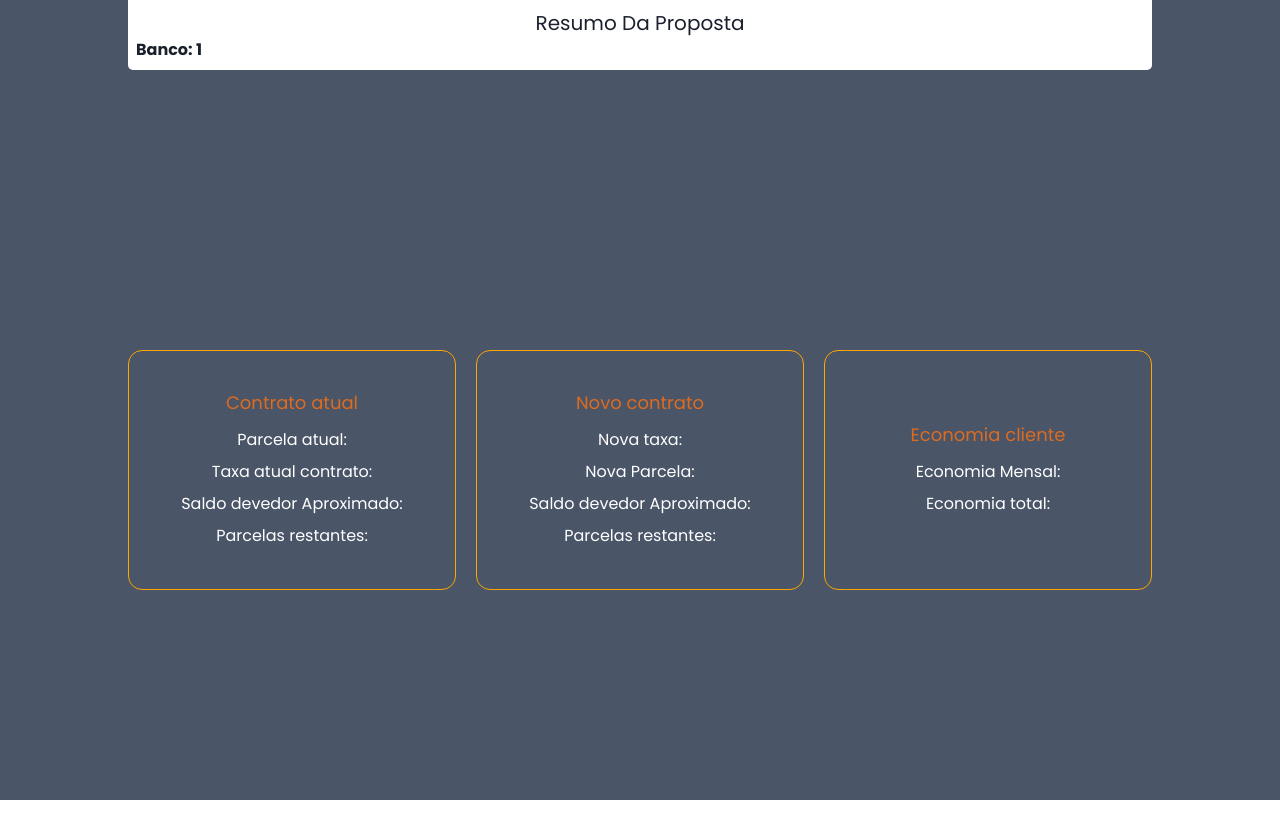
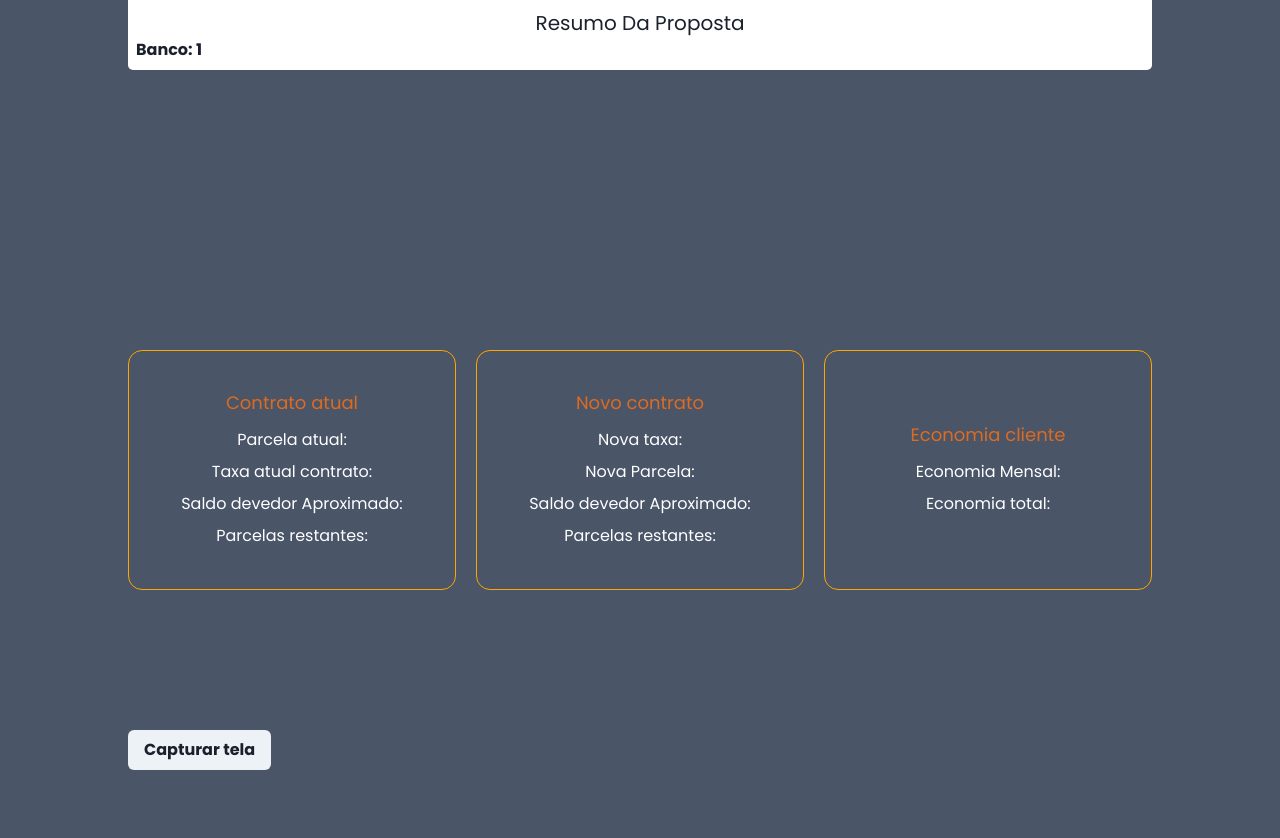
Before and after one commit to qualiconsig/calculadora, a Next.js app: page /calculator/page/1 in a window 1280 px wide. Shown: the top 838 px of the page. Built offline with nearby package versions, Linux system fonts and the light colour scheme.

Commit message:
adjust print button

```diff
--- a/src/pages/calculator/page/[slug].tsx
+++ b/src/pages/calculator/page/[slug].tsx
@@ -1,10 +1,42 @@
-import { Box, Flex, Text } from "@chakra-ui/react";
+import { Box, Button, Flex, Text } from "@chakra-ui/react";
+import html2canvas from "html2canvas";
 import { useRouter } from "next/router";
-import { useEffect, useState } from "react";
+import { useEffect, useRef, useState } from "react";
 
 export default function Resumo () {
   const router = useRouter()
   const valRouter:any = router.query.slug
+
+  const [screentext, setScreenText] = useState<string>()
+  const captureRef = useRef<HTMLDivElement>(null);
+
+  const handleCaptured = () => {
+    if (captureRef.current) {
+        html2canvas(captureRef.current).then(canvas => {
+            if (canvas) {
+                canvas.toBlob(blob => {
+                    if (blob) {
+                        const item = new ClipboardItem({ 'image/png': blob });
+                        navigator.clipboard.write([item]).then(() => {
+                          setScreenText("Captura de tela copiada para a área de transferência!");
+                          setTimeout(() => {
+                            setScreenText('');
+                          }, 2000); // Definindo o temporizador para 2 segundos
+                        }).catch(err => {
+                            console.error("Erro ao copiar a captura de tela para a área de transferência:", err);
+                        });
+                    } else {
+                        console.error("Erro ao criar o blob da captura.");
+                    }
+                }, 'image/png');
+            } else {
+                console.error("Erro ao criar o canvas da captura.");
+            }
+        });
+    } else {
+        console.error("Elemento de captura não encontrado.");
+    }
+  };
 
   const [val, setval] = useState()
   const [val1, setval1] = useState()
@@ -33,15 +65,24 @@ export default function Resumo () {
     percorrerRota()
   },[])
 
+  useEffect(() => {
+    if (screentext) {
+      const timeout = setTimeout(() => {
+        setScreenText('');
+      }, 2000); // Definindo o temporizador para 2 segundos
+      return () => clearTimeout(timeout); // Limpa o temporizador ao desmontar o componente
+    }
+  }, [screentext]);
+
   return (
-    <Flex h={'100vh'}  bg={'gray.600'} >
+    <>
+    <Flex   bg={'gray.600'} ref={captureRef} flexDir={'column'} >
       <Box margin={'0 auto'} w={'80vw'}>
         <Box bg={'white'} p={2} borderBottomRadius={5}>
           <Text fontSize={'20px'} textAlign={'center'}>Resumo Da Proposta</Text>
           <Text fontWeight={'bold'}>Banco: {val}</Text>
         </Box>
         <Flex gap={5}  h={'100vh'} justifyContent={'space-between'}  align={'center'}>
-
           <Box borderRadius={'14px'} alignContent={'center'} h={'30%'} w={'35%'} border={'1px solid orange'} p={2}>
             <Text mb={2} textAlign={'center'}  fontSize={'18px'} color={'orange.500'}>Contrato atual</Text>
             <Box textAlign={'center'} color={'white'} lineHeight={2}>
@@ -67,8 +108,17 @@ export default function Resumo () {
               <Text>Economia total: {val8}</Text>
             </Box>
           </Box>
+
+          {screentext &&
+          <Text position={'absolute'} margin={'0 auto'} bg={'blue.600'} bottom={'60%'} p={2} color={'white'} right={'35%'}>{screentext}</Text>
+      }
         </Flex>
+        <Box position={'absolute'} bottom={'100px'}>
+          <Button onClick={handleCaptured}>Capturar tela</Button>
+        </Box>
       </Box>
+
     </Flex>
+    </>
   )
 }
```
